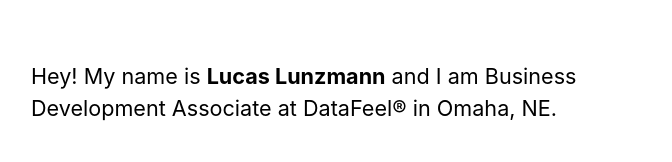
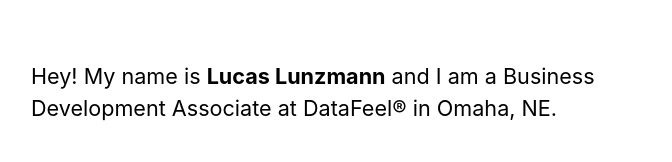
Before and after one commit to lucaslunzmann/nextjs-blog, a Next.js app: page / in a window 1280 px wide. Shown: the part 267-429 px from the top of the page, without its empty margins (303-975 px from the left). Built offline with nearby package versions, Linux system fonts and the light colour scheme.

Commit message:
Added "a"

```diff
--- a/pages/index.js
+++ b/pages/index.js
@@ -10,7 +10,7 @@
       </Head>
       <section className={utilStyles.headingMd}>
       <br></br>
-        <p>Hey! My name is <b>Lucas Lunzmann</b> and I am Business Development Associate at <a href="https://datafeel.com/">DataFeel®</a> in Omaha, NE.</p>
+        <p>Hey! My name is <b>Lucas Lunzmann</b> and I am a Business Development Associate at <a href="https://datafeel.com/">DataFeel®</a> in Omaha, NE.</p>
         <br></br>
         <p>This is my very first Next.js web app and I seriously could not be more excited! This basic little page is such a meanigful win for me. This is the outcome of months and months of learning, failing, and creating a daily habit of coding.</p>
         <br></br>
```
